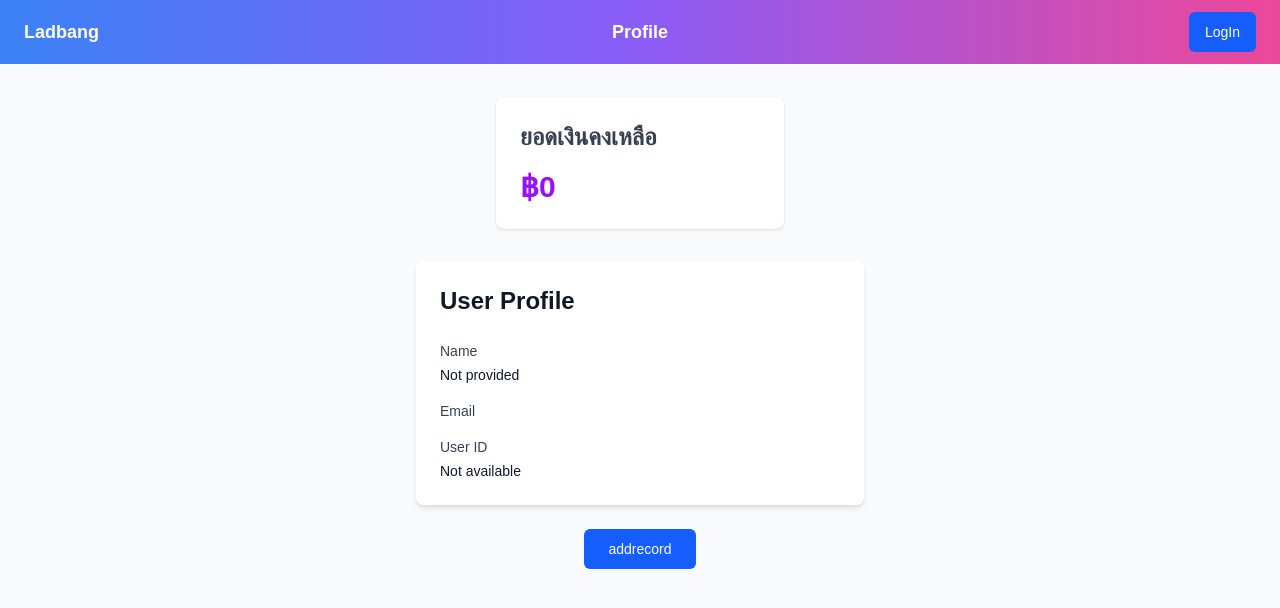
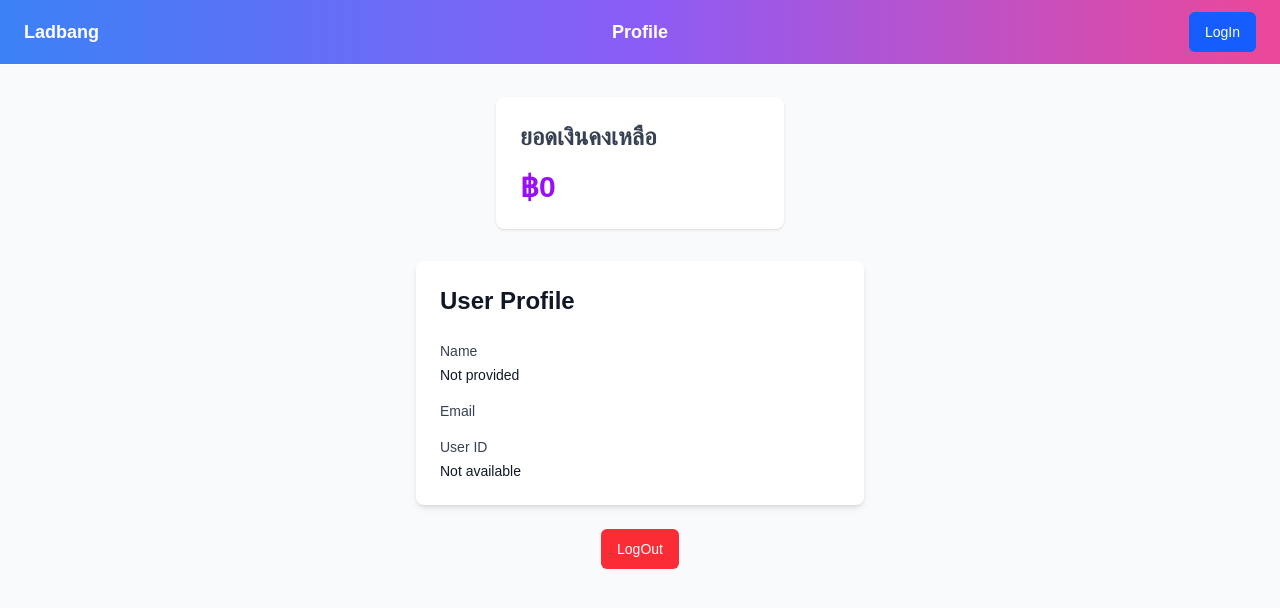
Before and after one commit to Sekiuu/ladbang-hub, a Next.js app in the folder client/: page /profile in a window 1280 px wide. Shown: the top 608 px of the page. Built offline with nearby package versions, Linux system fonts and the light colour scheme; no server answers.

Commit message:
logout on profile

```diff
--- a/client/app/components/ui/Navbar.tsx
+++ b/client/app/components/ui/Navbar.tsx
@@ -3,9 +3,11 @@
 import React, { useState } from "react";
 import Link from "next/link";
 import AuthButton from "../AuthButton";
+import { useSession } from "next-auth/react";
 
 export default function Navbar(): React.ReactElement {
   const [open, setOpen] = useState(false);
+  const { data: session, status } = useSession();
 
   return (
     <header
@@ -39,9 +41,9 @@ export default function Navbar(): React.ReactElement {
           </div>
 
           <div className="flex-1 flex items-center justify-end">
-            <div className="hidden md:block">
+            {!session ? (<div className="hidden md:block">
               <AuthButton />
-            </div>
+            </div>) : null}
 
             <div className="md:hidden">
               <button
@@ -83,9 +85,9 @@ export default function Navbar(): React.ReactElement {
           className="md:hidden border-t"
           style={{ borderTopColor: "rgba(255,255,255,0.12)" }}
         >
-          <div className="px-2 pt-2 pb-3 space-y-1 sm:px-3">
+          {!session ? (<div className="px-2 pt-2 pb-3 space-y-1 sm:px-3">
             <AuthButton />
-          </div>
+          </div>) : null}
         </div>
       ) : null}
     </header>
--- a/client/app/profile/page.tsx
+++ b/client/app/profile/page.tsx
@@ -4,6 +4,7 @@ import { useRouter } from "next/navigation";
 import ProtectedRoute from "../components/ProtectedRoute";
 import ButtonUI from "../components/ui/Button";
 import Balance from "../components/ui/Balance";
+import { signOut } from "next-auth/react";
 export default function ProfilePage() {
   const { data: session } = useSession();
   const router = useRouter();
@@ -49,14 +50,11 @@ export default function ProfilePage() {
 
         <div className="flex-1 flex items-center justify-center mt-6">
           <ButtonUI
-            type="button"
-            variant="primary"
-            size="md"
-            onClick={() => router.push("/addrecord")}
-            className="px-6"
-          >
-            addrecord
-          </ButtonUI>
+          onClick={() => signOut()}
+          className="bg-red-500 hover:bg-red-600 text-white px-4 py-2 rounded"
+        >
+          LogOut
+        </ButtonUI>
         </div>
       </div>
 
```
